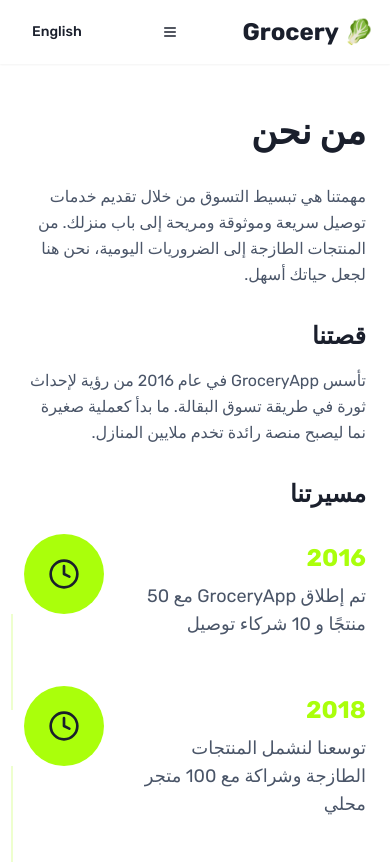
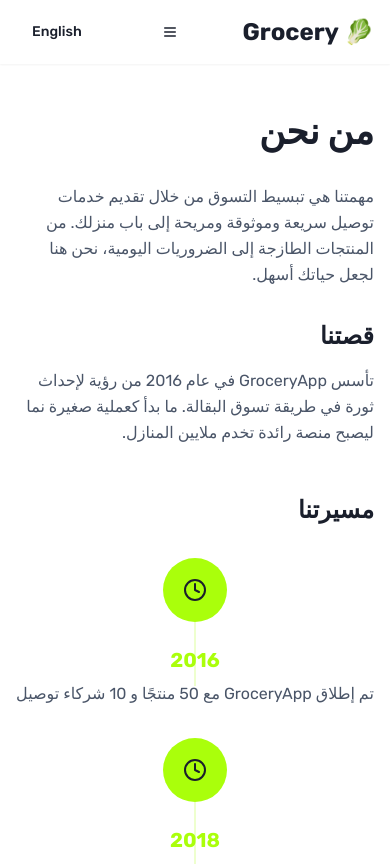
Before and after one commit to ShahadAlhanaya/greengrocery-gateway, a React (Vite) app: page /about in a window 390 px wide. Shown: the top 864 px of the page. Built offline with nearby package versions, Linux system fonts and the light colour scheme.

Commit message:
Improve mobile design for About section
Redesign the About section to enhance its appearance and usability on mobile devices. Adjust layout and styling for better responsiveness and user experience.
[skip gpt_engineer]

```diff
--- a/src/pages/About.tsx
+++ b/src/pages/About.tsx
@@ -28,7 +28,7 @@ const About = () => {
   ];
 
   return (
-    <div className="container mx-auto px-6 md:px-8 lg:px-12 py-12 max-w-4xl animate-fade-in">
+    <div className="container mx-auto px-4 md:px-8 lg:px-12 py-12 max-w-4xl animate-fade-in">
       <section className={`${isRTL ? 'text-right' : 'text-left'}`}>
         <h1 className="text-4xl font-bold mb-8">
           {language === 'en' ? 'About Us' : 'من نحن'}
@@ -44,7 +44,7 @@ const About = () => {
         </div>
 
         {/* Founding Story */}
-        <div className="mb-8">
+        <div className="mb-12">
           <h2 className="text-2xl font-semibold mb-4">
             {language === 'en' ? 'Our Story' : 'قصتنا'}
           </h2>
@@ -57,32 +57,29 @@ const About = () => {
 
         {/* Timeline */}
         <div className="mb-12">
-          <h2 className="text-2xl font-semibold mb-6">
+          <h2 className="text-2xl font-semibold mb-8">
             {language === 'en' ? 'Our Journey' : 'مسيرتنا'}
           </h2>
-          <div className="space-y-12">
+          <div className="space-y-8 md:space-y-12">
             {milestones.map((milestone, index) => (
               <div
                 key={index}
-                className={`flex items-start gap-6 opacity-0 animate-[fade-in_0.5s_ease-out_forwards]`}
-                style={{
-                  animationDelay: `${index * 0.2}s`,
-                  flexDirection: isRTL ? 'row' : 'row-reverse'
-                }}
+                className={`flex flex-col md:flex-row items-center md:items-start gap-6 opacity-0 animate-[fade-in_0.5s_ease-out_forwards] ${isRTL ? 'md:flex-row-reverse' : ''}`}
+                style={{ animationDelay: `${index * 0.2}s` }}
               >
-                <div className="flex-grow pt-2">
-                  <div className="font-bold text-2xl mb-2 text-accent">{milestone.year}</div>
-                  <p className="text-text-light text-lg">
+                <div className="relative">
+                  <div className="w-16 h-16 md:w-20 md:h-20 bg-accent rounded-full flex items-center justify-center transform transition-transform hover:scale-110 hover:rotate-12">
+                    <Clock className="h-6 w-6 md:h-8 md:w-8 text-text" />
+                  </div>
+                  {index !== milestones.length - 1 && (
+                    <div className="absolute w-0.5 bg-accent/20 h-16 md:h-24 left-1/2 transform -translate-x-1/2 top-16 md:top-20" />
+                  )}
+                </div>
+                <div className={`flex-grow text-center md:text-${isRTL ? 'right' : 'left'}`}>
+                  <div className="font-bold text-xl md:text-2xl mb-2 text-accent">{milestone.year}</div>
+                  <p className="text-text-light text-base md:text-lg">
                     {language === 'en' ? milestone.en : milestone.ar}
                   </p>
-                </div>
-                <div className="flex-shrink-0 relative">
-                  <div className="w-20 h-20 bg-accent rounded-full flex items-center justify-center transform transition-transform hover:scale-110 hover:rotate-12">
-                    <Clock className="h-8 w-8 text-text" />
-                  </div>
-                  {index !== milestones.length - 1 && (
-                    <div className={`absolute w-0.5 bg-accent/20 h-24 ${isRTL ? '-left-3' : '-right-3'} top-20 transform ${isRTL ? '-translate-x-1/2' : 'translate-x-1/2'}`} />
-                  )}
                 </div>
               </div>
             ))}
```
